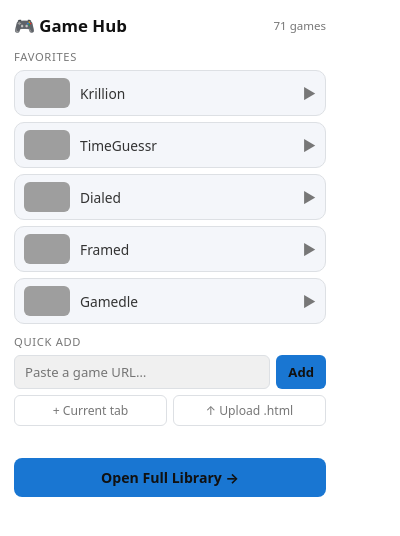
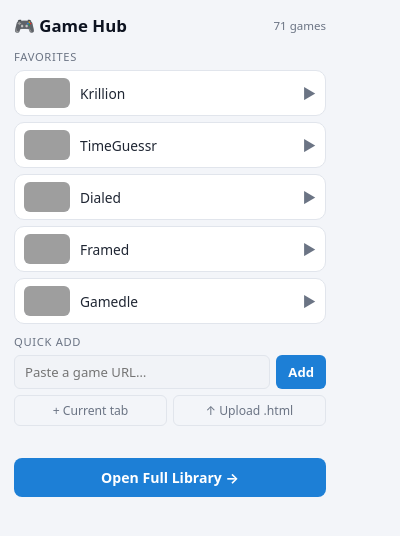
Before and after one commit to gustaveems/game-hub, a browser extension: page popup.html in a window 400 px wide. Drawn offline with Linux system fonts and the light colour scheme; grey boxes are pictures that could not be loaded.

Commit message:
Polish popup: match library palette, show streak, fix daily-streak tracking
- Align the popup color tokens with the library design system (deeper dark
  palette, shared accent/ink) so both surfaces look like one product.
- Show a 🔥 streak chip in the popup header when a streak is active.
- Fix: launching a daily game from the popup now advances the daily streak,
  matching the library (previously only the library recorded it).

```diff
--- a/popup.html
+++ b/popup.html
@@ -4,36 +4,38 @@
   <meta charset="UTF-8">
   <style>
     :root {
-      --bg: #1a1a2e;
-      --bg-card: #16213e;
-      --bg-card-hover: #1a2745;
-      --text: #e0e0e0;
-      --text-muted: #8892a4;
+      --bg: #0f1420;
+      --bg-card: #161d2e;
+      --bg-card-hover: #1d2740;
+      --text: #e6e9f0;
+      --text-muted: #8b97ad;
       --text-heading: #ffffff;
-      --accent: #4fc3f7;
-      --accent-hover: #81d4fa;
-      --border: #2a3a5c;
-      --bg-input: #0f1729;
-      --success: #66bb6a;
-      --danger: #ef5350;
-      --star: #ffd54f;
+      --accent: #5cc8ff;
+      --accent-hover: #86d6ff;
+      --accent-ink: #06121c;
+      --border: #253149;
+      --bg-input: #0b0f18;
+      --success: #5bd08b;
+      --danger: #ff6b6b;
+      --star: #ffd24a;
       --font: system-ui, -apple-system, BlinkMacSystemFont, 'Segoe UI', Roboto, sans-serif;
     }
     @media (prefers-color-scheme: light) {
       :root {
-        --bg: #ffffff;
-        --bg-card: #f4f6fa;
-        --bg-card-hover: #e9eefb;
-        --text: #333333;
-        --text-muted: #777777;
-        --text-heading: #111111;
-        --accent: #1976d2;
+        --bg: #f3f5f9;
+        --bg-card: #ffffff;
+        --bg-card-hover: #f0f5ff;
+        --text: #1f2633;
+        --text-muted: #6b7484;
+        --text-heading: #0d1320;
+        --accent: #1d7fd6;
         --accent-hover: #1565c0;
-        --border: #dde0e4;
-        --bg-input: #f0f0f0;
+        --accent-ink: #ffffff;
+        --border: #e1e5ec;
+        --bg-input: #f1f3f7;
         --success: #388e3c;
-        --danger: #d32f2f;
-        --star: #f9a825;
+        --danger: #d84343;
+        --star: #f6a609;
       }
     }
     * { box-sizing: border-box; margin: 0; padding: 0; }
@@ -51,7 +53,15 @@
       margin-bottom: 12px;
     }
     .pop-header h1 { font-size: 1.05rem; color: var(--text-heading); }
+    .pop-header .right { display: flex; align-items: center; gap: 8px; }
     .pop-header .count { font-size: 0.72rem; color: var(--text-muted); }
+    .streak-chip {
+      display: none; align-items: center; gap: 3px;
+      font-size: 0.74rem; font-weight: 700; color: var(--text-heading);
+      background: var(--bg-card); border: 1px solid var(--border);
+      border-radius: 999px; padding: 2px 9px;
+    }
+    .streak-chip.show { display: inline-flex; }
 
     .section-label {
       font-size: 0.7rem;
@@ -111,7 +121,7 @@
       font-size: 0.82rem; cursor: pointer; font-family: var(--font);
       transition: background 0.12s;
     }
-    .btn-primary { background: var(--accent); color: #111; font-weight: 600; }
+    .btn-primary { background: var(--accent); color: var(--accent-ink); font-weight: 600; }
     .btn-primary:hover { background: var(--accent-hover); }
     .btn-ghost { background: transparent; color: var(--text-muted); border: 1px solid var(--border); }
     .btn-ghost:hover { background: var(--bg-card); color: var(--text); }
@@ -127,7 +137,7 @@
     .pop-footer { margin-top: 14px; }
     .open-library {
       width: 100%; padding: 10px; border: none; border-radius: 8px;
-      background: var(--accent); color: #111; font-weight: 700;
+      background: var(--accent); color: var(--accent-ink); font-weight: 700;
       font-size: 0.88rem; cursor: pointer; font-family: var(--font);
     }
     .open-library:hover { background: var(--accent-hover); }
@@ -136,7 +146,10 @@
 <body>
   <div class="pop-header">
     <h1>🎮 Game Hub</h1>
-    <span class="count" id="count"></span>
+    <div class="right">
+      <span class="streak-chip" id="streak-chip" title="Your daily-play streak">🔥 <span id="streak-num">0</span></span>
+      <span class="count" id="count"></span>
+    </div>
   </div>
 
   <div class="section-label">Favorites</div>
--- a/popup.js
+++ b/popup.js
@@ -1,8 +1,9 @@
 import {
   getGames, addGame, recordPlay, normalizeUrl, pickFavorites, saveLocalGameBody,
-  getThumbCache
+  getThumbCache, getStats, recordDailyPlay
 } from './lib/storage.js';
 import { faviconUrl, hashColor, initials } from './lib/logo.js';
+import { effectiveStreak } from './lib/leaderboard.js';
 
 const $ = (s) => document.querySelector(s);
 let games = [];
@@ -13,6 +14,15 @@ async function init() {
   $('#count').textContent = `${games.length} game${games.length === 1 ? '' : 's'}`;
   thumbCache = await getThumbCache(games.map(g => g.id));
   renderFavorites();
+  showStreak();
+}
+
+async function showStreak() {
+  const streak = effectiveStreak(await getStats());
+  if (streak > 0) {
+    $('#streak-num').textContent = streak;
+    $('#streak-chip').classList.add('show');
+  }
 }
 
 function thumbSrc(g) {
@@ -72,6 +82,7 @@ async function launchFavorite(id) {
     chrome.tabs.create({ url: g.url });
   }
   await recordPlay(id);
+  if (g.tags.includes('daily')) await recordDailyPlay();
   window.close();
 }
 
```
